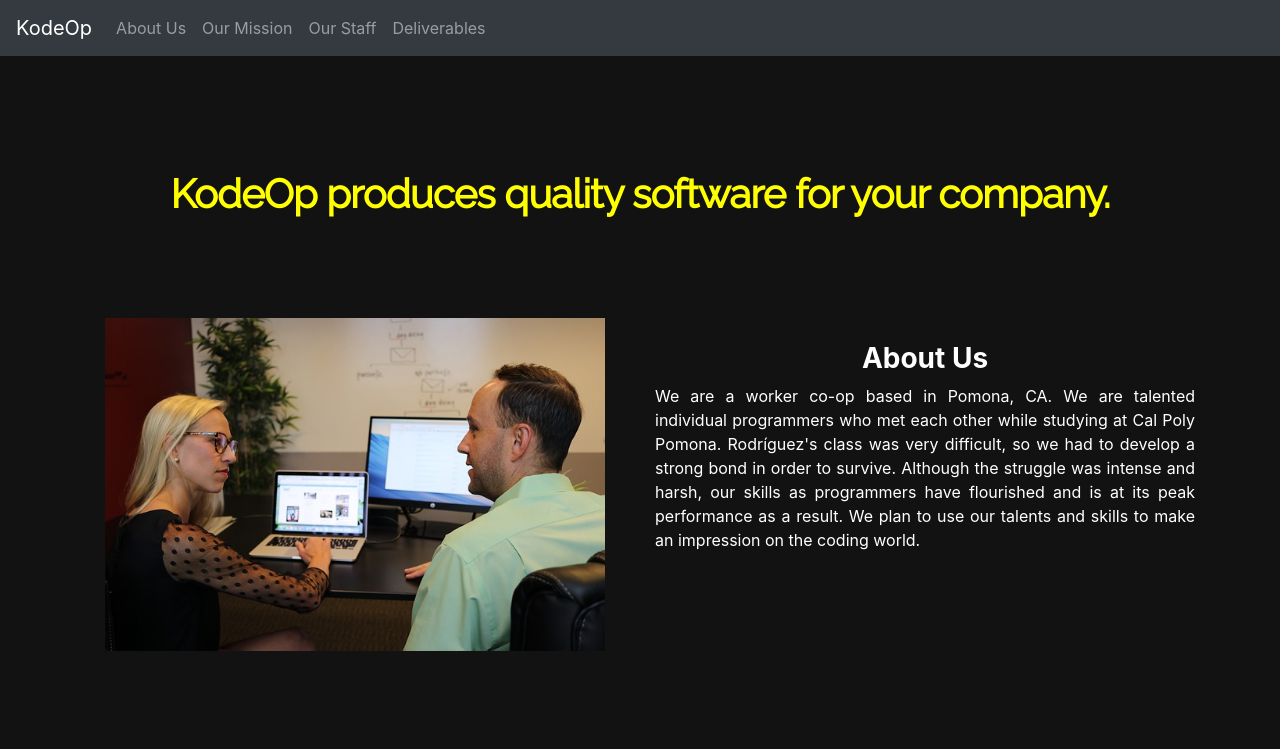
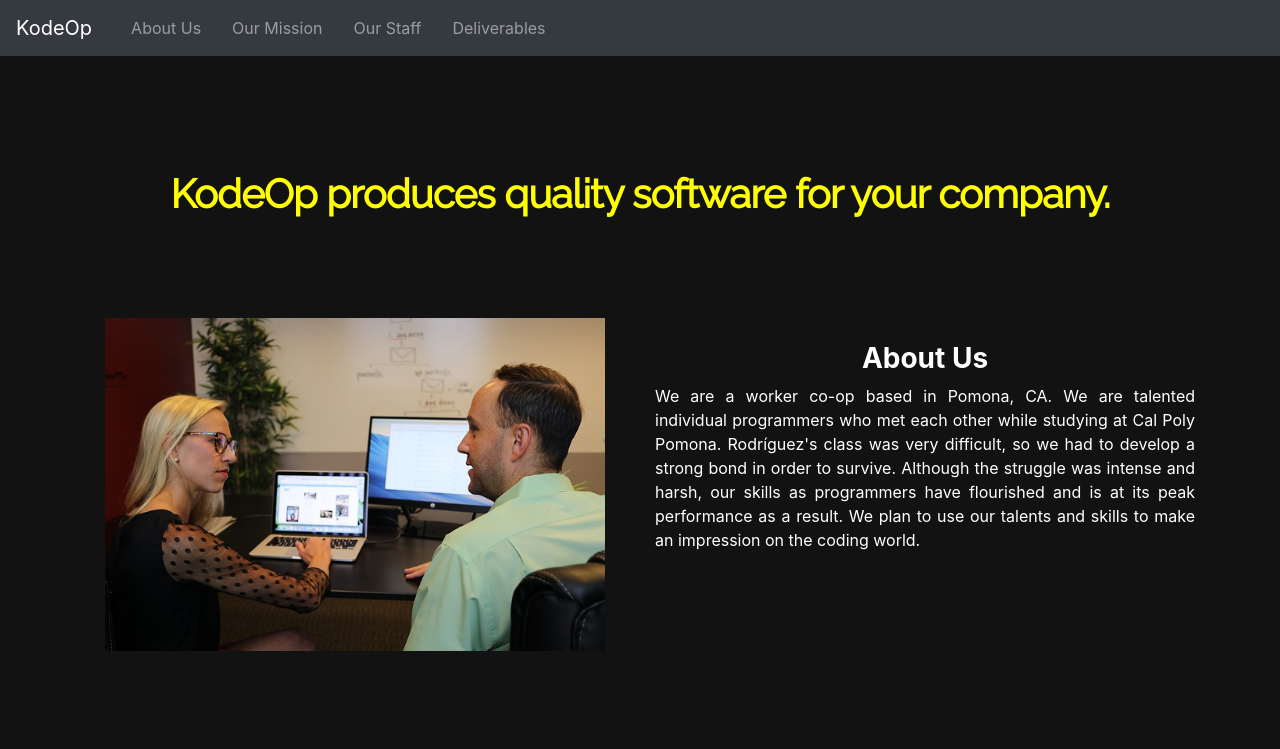
Before and after one commit to rachelscherer/kodeopwebsite, a React (Create React App) app: page / in a window 1280 px wide. Shown: the top 749 px of the page. Built offline with nearby package versions, Linux system fonts and the light colour scheme.

Commit message:
Fixed navbar padding

```diff
--- a/src/Header.css
+++ b/src/Header.css
@@ -0,0 +1,3 @@
+.linkcontainer{
+    padding: 20px 0px 20px 15px;
+}
--- a/src/Header.js
+++ b/src/Header.js
@@ -16,6 +16,7 @@ export const Header = () => (
                 smooth={true}
                 offset={-100}
                 duration={500}
+                className = "linkcontainer"
                 >
                     About Us
                 </Link>
@@ -28,6 +29,7 @@ export const Header = () => (
                 smooth={true}
                 offset={-100}
                 duration={500}
+                className = "linkcontainer"
                 >
                     Our Mission
                 </Link>
@@ -40,6 +42,7 @@ export const Header = () => (
                 smooth={true}
                 offset={-55}
                 duration={500}
+                className = "linkcontainer"
                 >
                     Our Staff
                 </Link>
@@ -52,6 +55,7 @@ export const Header = () => (
                 smooth={true}
                 offset={-55}
                 duration={500}
+                className = "linkcontainer"
                 >
                     Deliverables
                 </Link>
```
